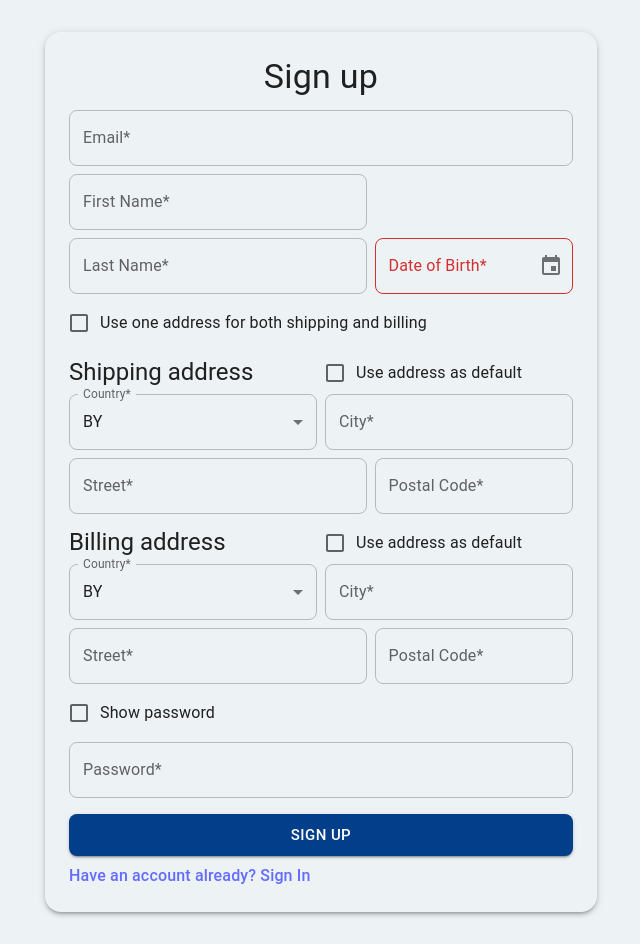
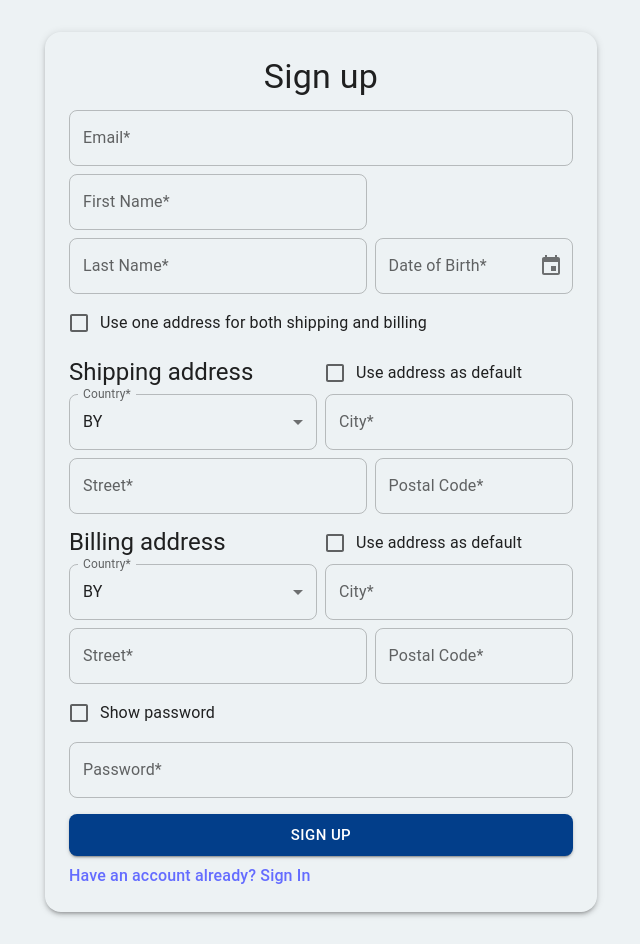
Before and after one commit to novogran/eCommerce-Application, a React (Vite) app: page /registration in a window 1280 px wide. Shown: the whole page, without its empty margins (319-959 px from the left). Built offline with nearby package versions, Linux system fonts and the light colour scheme.

Commit message:
fix: date empty field no longer red

```diff
--- a/src/components/RegistrationForm/RegistrationForm.tsx
+++ b/src/components/RegistrationForm/RegistrationForm.tsx
@@ -136,6 +136,11 @@ function RegistrationForm({
                     disableHighlightToday
                     className="date-picker"
                     maxDate={minDate}
+                    slotProps={{
+                      textField: {
+                        error: !!userProps.dob && !isUserPropsValid.isDobValid,
+                      },
+                    }}
                   />
                 </LocalizationProvider>
                 {userProps.dob && !isUserPropsValid.isDobValid && (
```
